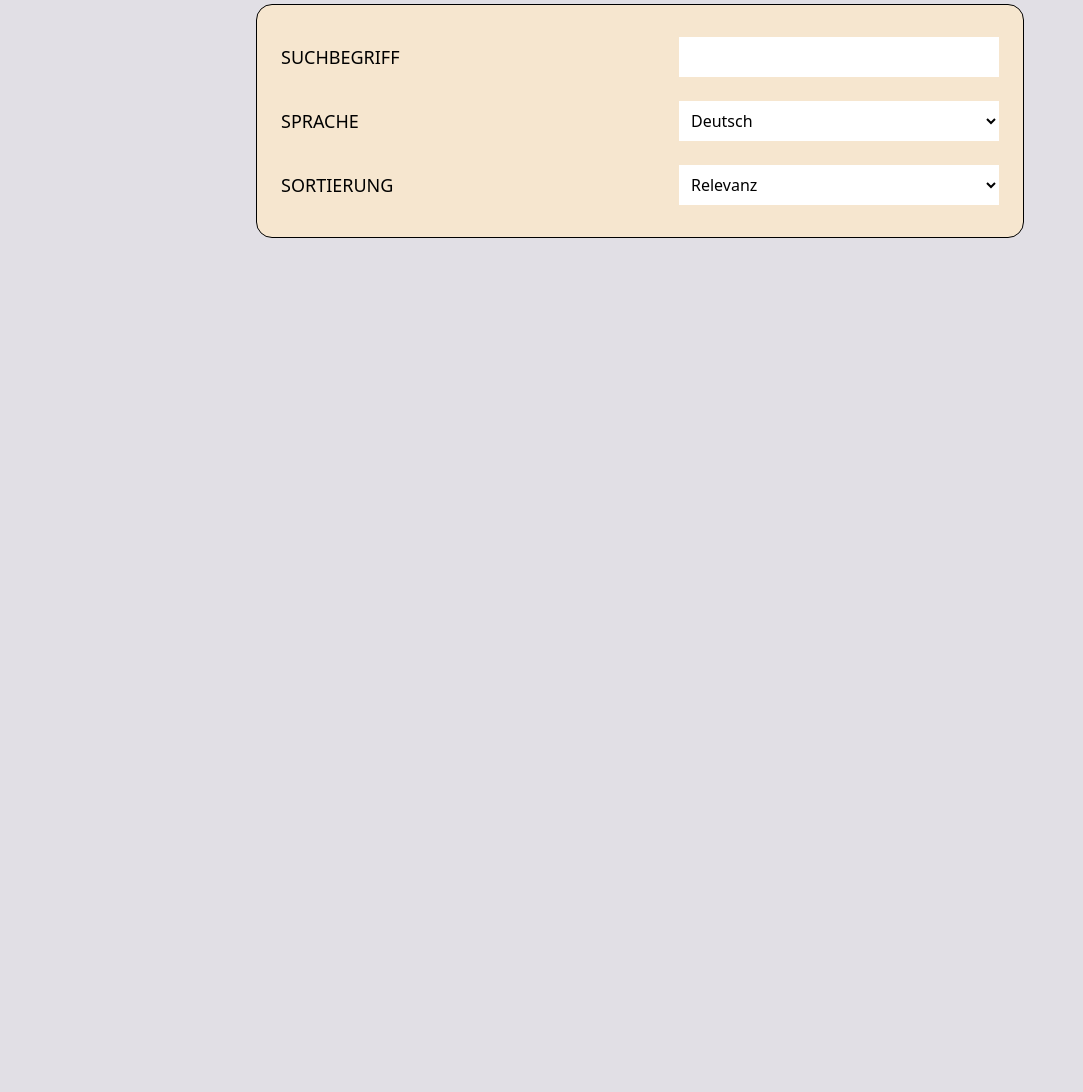
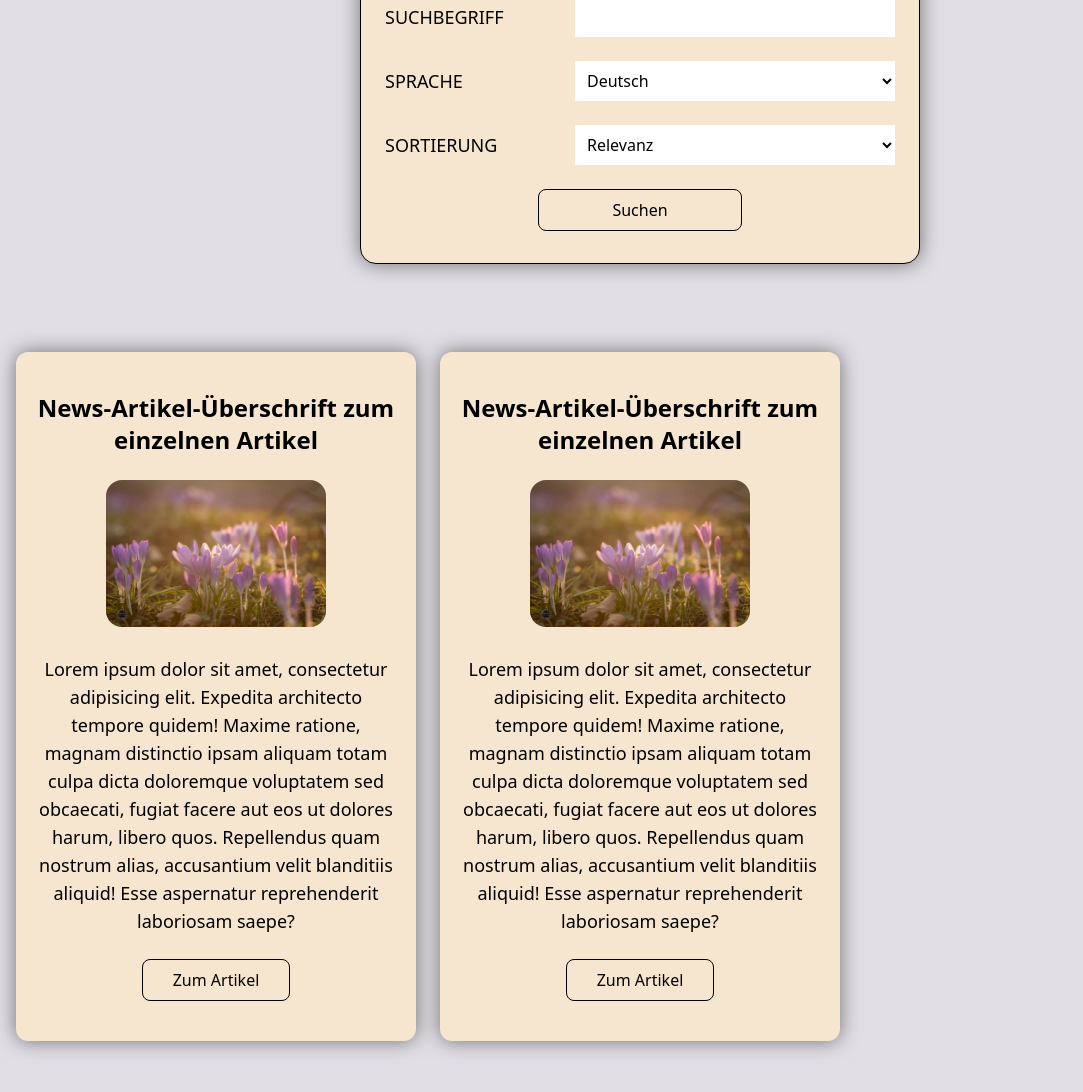
Before and after one commit to jutuli/news-task, a website built with Vite: page index.html in a window 1280 px wide. Shown: the part 204-1296 px from the top of the page, without its empty margins (0-1083 px from the left). Before the commit the page ends 800 px from the top, so only its background shows below. Built offline with nearby package versions, Linux system fonts and the light colour scheme.

Commit message:
Article-Design

```diff
--- a/index.html
+++ b/index.html
@@ -1,5 +1,5 @@
 <!doctype html>
-<html lang="en">
+<html lang="en" class="scroll-smooth">
   <head>
     <meta charset="UTF-8" />
     <link rel="icon" type="image/svg+xml" href="/vite.svg" />
@@ -10,7 +10,7 @@
   </head>
   <body class="bg-[#e1dfe5]">
     <section
-      class="flex w-full flex-col items-center justify-center gap-20 border-red-800"
+      class="flex w-full flex-col items-center justify-center gap-10 border-red-800"
     >
       <h2
         class="mt-20 text-center text-5xl font-bold tracking-[20px] text-[#152b6f]"
@@ -19,7 +19,7 @@
       </h2>
       <!-- * Eingabemaske -->
       <form
-        class="border-dark-50 flex w-[60vw] flex-col gap-6 rounded-2xl border-1 bg-[#f6e6cf] px-6 py-8"
+        class="border-dark-50 flex w-[35rem] flex-col gap-6 rounded-2xl border-1 bg-[#f6e6cf] px-6 py-8 shadow-[0_0_20px_rgba(0,0,0,0.5)]"
       >
         <!-- * Suchbegriff -->
         <article class="flex items-center justify-between">
@@ -41,10 +41,10 @@
             id="select-language"
             class="w-80 bg-white p-2 outline-none focus:bg-[#ffca7a]"
           >
-            <option value="Deutsch">Deutsch</option>
-            <option value="Englisch">Englisch</option>
-            <option value="Französisch">Französisch</option>
-            <option value="Spanisch">Spanisch</option>
+            <option value="de">Deutsch</option>
+            <option value="en">Englisch</option>
+            <option value="fr">Französisch</option>
+            <option value="es">Spanisch</option>
           </select>
         </article>
 
@@ -57,14 +57,101 @@
             id="sort-parameters"
             class="w-80 bg-white p-2 outline-none focus:bg-[#ffca7a]"
           >
-            <option value="Relevanz">Relevanz</option>
-            <option value="Popularität">Popularität</option>
-            <option value="Datum der Veröffentlichung">
-              Datum der Veröffentlichung
-            </option>
+            <option value="relevancy">Relevanz</option>
+            <option value="popularity">Popularität</option>
+            <option value="publishedAt">Datum der Veröffentlichung</option>
           </select>
         </article>
+        <!-- * Suchen-Button -->
+        <button
+          type="submit"
+          id="btnSearch"
+          class="mx-auto inline-block w-2/5 cursor-pointer rounded-lg border-1 px-5 py-2 transition-colors duration-300 hover:bg-[#ffca7a] focus:bg-[#ffca7a]"
+        >
+          Suchen
+        </button>
       </form>
+
+      <article
+        id="news-container"
+        class="mx-auto mt-8 mb-24 grid w-full justify-center gap-6 p-4 sm:grid-cols-1 lg:grid-cols-2 xl:grid-cols-3"
+      >
+        <div
+          id="news-box"
+          class="shadow-4xl ring-[#ffca7a]-400 flex flex-col overflow-hidden rounded-xl bg-[#f6e6cf] p-4 shadow-[0_0_20px_rgba(0,0,0,0.5)]"
+        >
+          <h2 class="my-6 text-center text-2xl font-bold">
+            News-Artikel-Überschrift zum einzelnen Artikel
+          </h2>
+          <!-- * Artikelpicture -->
+          <div
+            id="image-box"
+            class="image-box mx-auto mb-7 w-3/5 overflow-hidden rounded-2xl"
+          >
+            <img
+              class="object-cover"
+              src="./src/picture.jpg"
+              alt="Picture"
+              title="Picture"
+              aria-label="Picture"
+            />
+          </div>
+          <!-- * Artikeltext -->
+          <p class="text-dark-800 w-full text-center text-lg">
+            Lorem ipsum dolor sit amet, consectetur adipisicing elit. Expedita
+            architecto tempore quidem! Maxime ratione, magnam distinctio ipsam
+            aliquam totam culpa dicta doloremque voluptatem sed obcaecati,
+            fugiat facere aut eos ut dolores harum, libero quos. Repellendus
+            quam nostrum alias, accusantium velit blanditiis aliquid! Esse
+            aspernatur reprehenderit laboriosam saepe?
+          </p>
+          <button
+            type="button"
+            id="btnToArticle"
+            class="mx-auto my-6 inline-block w-2/5 cursor-pointer rounded-lg border-1 px-5 py-2 transition-colors duration-300 hover:bg-[#ffca7a] focus:bg-[#ffca7a]"
+          >
+            Zum Artikel
+          </button>
+        </div>
+
+        <div
+          id="news-box"
+          class="shadow-4xl ring-[#ffca7a]-400 flex flex-col overflow-hidden rounded-xl bg-[#f6e6cf] p-4 shadow-[0_0_20px_rgba(0,0,0,0.5)]"
+        >
+          <h2 class="my-6 text-center text-2xl font-bold">
+            News-Artikel-Überschrift zum einzelnen Artikel
+          </h2>
+          <!-- * Artikelpicture -->
+          <div
+            id="image-box"
+            class="image-box mx-auto mb-7 w-3/5 overflow-hidden rounded-2xl"
+          >
+            <img
+              class="object-cover"
+              src="./src/picture.jpg"
+              alt="Picture"
+              title="Picture"
+              aria-label="Picture"
+            />
+          </div>
+          <!-- * Artikeltext -->
+          <p class="text-dark-800 w-full text-center text-lg">
+            Lorem ipsum dolor sit amet, consectetur adipisicing elit. Expedita
+            architecto tempore quidem! Maxime ratione, magnam distinctio ipsam
+            aliquam totam culpa dicta doloremque voluptatem sed obcaecati,
+            fugiat facere aut eos ut dolores harum, libero quos. Repellendus
+            quam nostrum alias, accusantium velit blanditiis aliquid! Esse
+            aspernatur reprehenderit laboriosam saepe?
+          </p>
+          <button
+            type="button"
+            id="btnToArticle"
+            class="mx-auto my-6 inline-block w-2/5 cursor-pointer rounded-lg border-1 px-5 py-2 transition-colors duration-300 hover:bg-[#ffca7a] focus:bg-[#ffca7a]"
+          >
+            Zum Artikel
+          </button>
+        </div>
+      </article>
     </section>
   </body>
 </html>
```
Also changed, not shown: src/picture.jpg (added).
